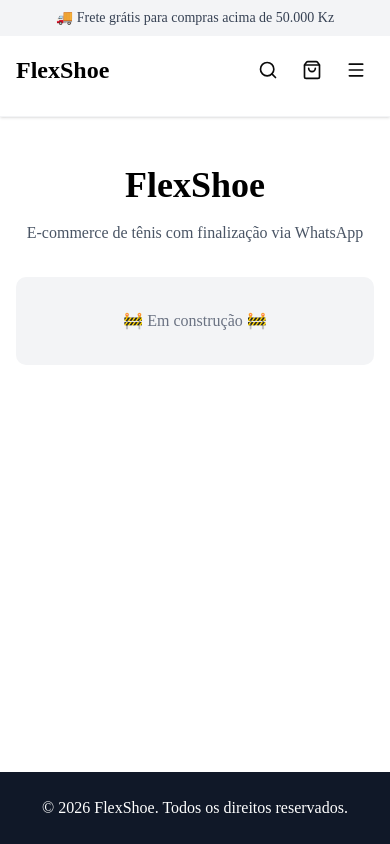
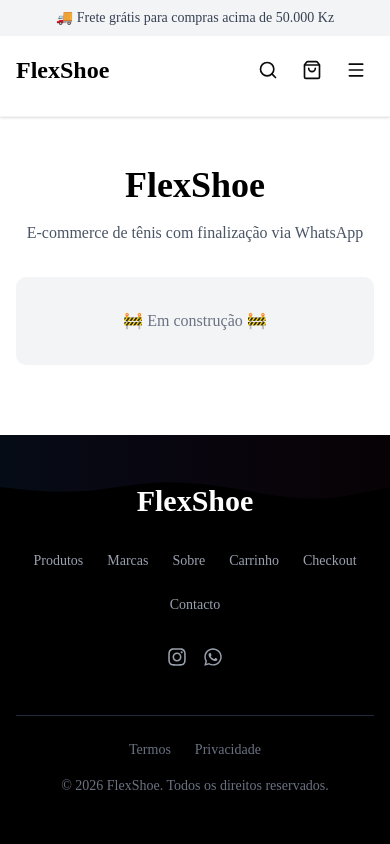
Before and after one commit to Adyllsxn/flexshoe, a Next.js app in the folder src/apps/frontend/: page / in a window 390 px wide. Built offline with nearby package versions, Linux system fonts and the light colour scheme.

Commit message:
feat(footer): implementa footer responsivo e elegante
- Waves animadas no topo
- Logo centralizada
- Links de navegacao centralizados
- Redes sociais (Instagram, WhatsApp)
- Copyright e links legais em cantos opostos
- Totalmente responsivo
- Constantes centralizadas no _constants/footer.ts

```diff
--- a/src/apps/frontend/src/components/layout/footer/Footer.tsx
+++ b/src/apps/frontend/src/components/layout/footer/Footer.tsx
@@ -1,10 +1,73 @@
-import { SITE_NAME } from './_constants/footer';
+'use client';
+
+import Link from 'next/link';
+import { FaInstagram, FaWhatsapp } from 'react-icons/fa';
+import Waves from './_sections/Waves';
+import { SITE_NAME, FOOTER_NAVIGATION, FOOTER_SOCIAL, FOOTER_LEGAL } from './_constants/footer';
 
 export function Footer() {
   return (
-    <footer className="bg-gray-900 text-white mt-auto">
-      <div className="container mx-auto px-4 py-6 text-center">
-        <p>&copy; {new Date().getFullYear()} {SITE_NAME}. Todos os direitos reservados.</p>
+    <footer className="relative bg-black text-white mt-auto overflow-hidden">
+      <Waves />
+
+      <div className="relative z-10 container mx-auto px-4 py-12">
+        {/* Logo */}
+        <div className="text-center mb-8">
+          <Link href="/" className="text-3xl font-bold hover:opacity-80 transition">
+            {SITE_NAME}
+          </Link>
+        </div>
+
+        {/* Links de navegação */}
+        <div className="flex flex-wrap justify-center gap-6 mb-8">
+          {FOOTER_NAVIGATION.map((link) => (
+            <Link
+              key={link.href}
+              href={link.href}
+              className="text-gray-400 hover:text-white transition text-sm"
+            >
+              {link.label}
+            </Link>
+          ))}
+        </div>
+
+        {/* Redes sociais */}
+        <div className="flex justify-center gap-4 mb-12">
+          {FOOTER_SOCIAL.map((social) => {
+            const Icon = social.icon === 'FaInstagram' ? FaInstagram : FaWhatsapp;
+            return (
+              <a
+                key={social.name}
+                href={social.href}
+                target="_blank"
+                rel="noopener noreferrer"
+                className="text-gray-400 hover:text-white transition"
+              >
+                <Icon className="h-5 w-5" />
+              </a>
+            );
+          })}
+        </div>
+
+        {/* Footer bottom */}
+        <div className="border-t border-gray-800 pt-6">
+          <div className="flex flex-col md:flex-row justify-between items-center gap-4">
+            <p className="text-gray-500 text-sm order-2 md:order-1">
+              © {new Date().getFullYear()} {SITE_NAME}. Todos os direitos reservados.
+            </p>
+            <div className="flex gap-6 order-1 md:order-2">
+              {FOOTER_LEGAL.map((link) => (
+                <Link
+                  key={link.href}
+                  href={link.href}
+                  className="text-gray-500 hover:text-white transition text-sm"
+                >
+                  {link.label}
+                </Link>
+              ))}
+            </div>
+          </div>
+        </div>
       </div>
     </footer>
   );
--- a/src/apps/frontend/src/components/layout/footer/_constants/footer.ts
+++ b/src/apps/frontend/src/components/layout/footer/_constants/footer.ts
@@ -1,2 +1,20 @@
 export const SITE_NAME = 'FlexShoe';
-export const SITE_DESCRIPTION = 'E-commerce de tênis com finalização via WhatsApp';
+
+export const FOOTER_NAVIGATION = [
+  { href: '/produtos', label: 'Produtos' },
+  { href: '/marcas', label: 'Marcas' },
+  { href: '/sobre', label: 'Sobre' },
+  { href: '/carrinho', label: 'Carrinho' },
+  { href: '/checkout', label: 'Checkout' },
+  { href: '/contacto', label: 'Contacto' },
+];
+
+export const FOOTER_SOCIAL = [
+  { name: 'Instagram', icon: 'FaInstagram', href: 'https://instagram.com/flexshoe' },
+  { name: 'WhatsApp', icon: 'FaWhatsapp', href: 'https://wa.me/244900000000' },
+];
+
+export const FOOTER_LEGAL = [
+  { href: '/termos', label: 'Termos' },
+  { href: '/privacidade', label: 'Privacidade' },
+];
--- /dev/null
+++ b/src/apps/frontend/src/components/layout/footer/_sections/Waves.tsx
@@ -0,0 +1,38 @@
+'use client';
+
+export default function Waves() {
+  return (
+    <div className="absolute inset-x-0 top-0 w-full pointer-events-none">
+      <svg
+        className="w-full h-auto"
+        viewBox="0 0 1440 320"
+        xmlns="http://www.w3.org/2000/svg"
+        preserveAspectRatio="none"
+      >
+        <defs>
+          <linearGradient id="waveGradient" x1="0%" y1="0%" x2="100%" y2="0%">
+            <stop offset="0%" stopColor="#3b82f6" stopOpacity="0.15" />
+            <stop offset="50%" stopColor="#8b5cf6" stopOpacity="0.1" />
+            <stop offset="100%" stopColor="#ec4899" stopOpacity="0.05" />
+          </linearGradient>
+        </defs>
+        <path
+          fill="url(#waveGradient)"
+          fillOpacity="0.6"
+          d="M0,192L48,197.3C96,203,192,213,288,208C384,203,480,181,576,176C672,171,768,181,864,197.3C960,213,1056,235,1152,234.7C1248,235,1344,213,1392,202.7L1440,192L1440,0L1392,0C1344,0,1248,0,1152,0C1056,0,960,0,864,0C768,0,672,0,576,0C480,0,384,0,288,0C192,0,96,0,48,0L0,0Z"
+        >
+          <animate
+            attributeName="d"
+            dur="10s"
+            repeatCount="indefinite"
+            values="
+              M0,192L48,197.3C96,203,192,213,288,208C384,203,480,181,576,176C672,171,768,181,864,197.3C960,213,1056,235,1152,234.7C1248,235,1344,213,1392,202.7L1440,192L1440,0L1392,0C1344,0,1248,0,1152,0C1056,0,960,0,864,0C768,0,672,0,576,0C480,0,384,0,288,0C192,0,96,0,48,0L0,0Z;
+              M0,160L48,165.3C96,171,192,181,288,186.7C384,192,480,192,576,186.7C672,181,768,171,864,165.3C960,160,1056,160,1152,170.7C1248,181,1344,203,1392,213.3L1440,224L1440,0L1392,0C1344,0,1248,0,1152,0C1056,0,960,0,864,0C768,0,672,0,576,0C480,0,384,0,288,0C192,0,96,0,48,0L0,0Z;
+              M0,192L48,197.3C96,203,192,213,288,208C384,203,480,181,576,176C672,171,768,181,864,197.3C960,213,1056,235,1152,234.7C1248,235,1344,213,1392,202.7L1440,192L1440,0L1392,0C1344,0,1248,0,1152,0C1056,0,960,0,864,0C768,0,672,0,576,0C480,0,384,0,288,0C192,0,96,0,48,0L0,0Z
+            "
+          />
+        </path>
+      </svg>
+    </div>
+  );
+}
```
